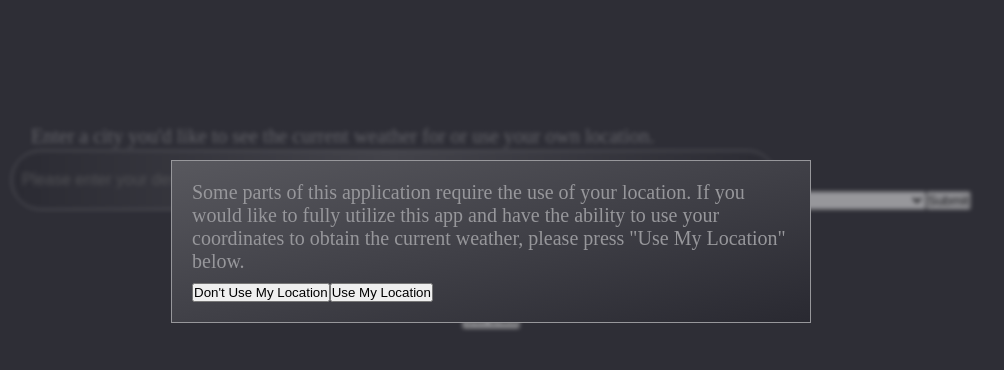
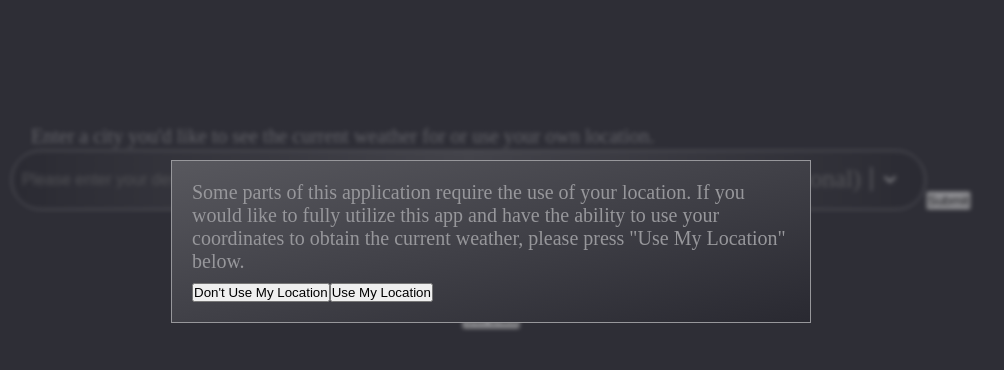
Before and after one commit to Ryan-Tremmel/weather-app, a Next.js app: page / in a window 1280 px wide. Shown: the top 370 px of the page, without its empty margins (149-1153 px from the left). Built offline with nearby package versions, Linux system fonts and the light colour scheme.

Commit message:
Dropdown customized, minor styling done.

```diff
--- a/app/lib/countryOptions.js
+++ b/app/lib/countryOptions.js
@@ -1,5 +1,4 @@
 const countryOptions = [
-  {},
   { name: 'Argentina', code: 'AR' },
   { name: 'Australia', code: 'AU' },
   { name: 'Austria', code: 'AT' },
--- a/app/pages/api/data.js
+++ b/app/pages/api/data.js
@@ -9,11 +9,12 @@ export const fetchWeatherData = async ({
   location,
 }) => {
   try {
+    console.log(country);
     setFetchedData(true);
     const API_KEY = process.env.NEXT_PUBLIC_OPENWEATHER_API_KEY; // CHANGE THIS TO NON-PUBLIC IN PRODUCTION
     const url =
       searchMethod === 'city'
-        ? `https://api.openweathermap.org/data/2.5/weather?q=${cityInputText},${country}&units=${unitOfMeasurement}&appid=${API_KEY}`
+        ? `https://api.openweathermap.org/data/2.5/weather?q=${cityInputText},${country.value}&units=${unitOfMeasurement}&appid=${API_KEY}`
         : `https://api.openweathermap.org/data/2.5/weather?lat=${location.lat.toString()}&lon=${location.lon.toString()}&units=${unitOfMeasurement}&appid=${API_KEY}`;
     const response = await fetch(url); // fetches data from 3rd party api
     return await response.json();
--- /dev/null
+++ b/app/ui/Dropdown.js
@@ -0,0 +1,58 @@
+'use client'; // Ensures it's only rendered on the client
+
+import '@/app/ui/styles/_variables.scss';
+import dynamic from 'next/dynamic';
+import Select from 'react-select';
+import countryOptions from '@/app/lib/countryOptions';
+
+export default function Dropdown({ country, setCountry, searchMethod }) {
+  // NEEDED FOR HYDRATION BUG WITH REACT-SELECT - CAN BE SAFELY REMOVED ONCE BUG IS FIXED
+  // const Select = dynamic(() => import('react-select'), { ssr: false });
+
+  const populateSelect = () => {
+    return countryOptions.map((country) => ({
+      key: country.code ? country.code : '0',
+      value: country.code,
+      label: country.name,
+    }));
+  };
+
+  // Custom Control component to make it look like an input field
+  const customStyles = {
+    control: (provided) => ({
+      ...provided,
+      // height: '40px'
+      backgroundColor: 'transparent',
+      border: 'none',
+      padding: '2px 10px',
+      fontSize: '2.5rem',
+      width: 'max-content',
+    }),
+    input: (provided) => ({
+      ...provided,
+      color: '$color-primary',
+    }),
+    singleValue: (provided) => ({
+      ...provided,
+      color: '$color-primary',
+    }),
+  };
+
+  return (
+    <div
+      className={`input-dropdown-wrapper form__select ${searchMethod === 'geoLoc' ? 'disabled' : ''}`}
+    >
+      <Select
+        isDisabled={searchMethod === 'geoLoc'}
+        options={populateSelect()}
+        value={country}
+        onChange={setCountry}
+        placeholder="Select Country (Optional)"
+        styles={customStyles}
+        instanceId="country-select"
+        isSearchable
+        isClearable
+      />
+    </div>
+  );
+}
--- a/app/ui/Form.js
+++ b/app/ui/Form.js
@@ -2,9 +2,9 @@
 
 import '@/app/ui/styles/Form.scss';
 import { useState } from 'react';
+import Dropdown from '@/app/ui/Dropdown';
 import { fetchWeatherData } from '@/app/pages/api/data';
 import useGeolocation from '@/app/lib/useGeolocation';
-import countryOptions from '@/app/lib/countryOptions';
 
 export default function Form({
   useLocation,
@@ -24,7 +24,7 @@ export default function Form({
 
   // Ensures only letters are entered and not numbers
   const handleTextDisplayChange = (e) => {
-    const lettersOnly = e.target.value.replace(/[^A-Za-z]/g, '');
+    const lettersOnly = e.target.value.replace(/[^A-Za-z\s]/g, '');
     setCityInputText(lettersOnly);
   };
 
@@ -35,6 +35,8 @@ export default function Form({
      */
     e.preventDefault();
     setSearchMethod(e.target.id);
+    setCityInputText('');
+    setCountry(null);
   };
 
   // Selects the unit of measurement based on what the user selects
@@ -71,14 +73,24 @@ export default function Form({
   };
 
   // Maps through the countryOptions array with each country being an object with a name and country code, then displays as options
-  const populateSelect = () => {
+
+  // const populateSelect = () => {
+  //   // NEED TO ADD FALLBACK IF COUNTRY IS NOT LISTED
+  //   return countryOptions.map((country) => ({
+  //     key: country.code ? country.code : '0',
+  //     value: country.code,
+  //     label: country.name,
+  //   }));
+  // };
+
+  /*const populateSelect = () => {
     // NEED TO ADD FALLBACK IF COUNTRY IS NOT LISTED
     return countryOptions.map((country) => (
       <option key={country.code ? country.code : '0'} value={country.code}>
         {country.name}
       </option>
     ));
-  };
+  };*/
 
   // TESTING PURPOSES ONLY - REMOVE BEFORE PRODUCTION
   const logData = (e) => {
@@ -95,7 +107,7 @@ export default function Form({
         </label>
         <input
           id="text-box"
-          className="form__text-input"
+          className={`form__text-input ${searchMethod === 'geoLoc' ? 'disabled--input' : ''}`}
           name="text-box"
           type="text"
           placeholder="Please enter your desired city"
@@ -103,14 +115,19 @@ export default function Form({
           value={cityInputText}
           required
         />
-        <select
-          name="countries"
-          id="countries"
-          value={country}
-          onChange={(e) => setCountry(e.target.value)}
-        >
-          {populateSelect()}
-        </select>
+        <Dropdown
+          country={country}
+          setCountry={setCountry}
+          searchMethod={searchMethod}
+        />
+        {/*<select*/}
+        {/*  name="countries"*/}
+        {/*  id="countries"*/}
+        {/*  value={country}*/}
+        {/*  onChange={(e) => setCountry(e.target.value)}*/}
+        {/*>*/}
+        {/*  {populateSelect()}*/}
+        {/*</select>*/}
         <button onClick={handleFormSubmit}>Submit</button>
       </div>
       <div className="form__section-bottom">
--- a/app/ui/global.scss
+++ b/app/ui/global.scss
@@ -30,6 +30,11 @@ body {
     pointer-events: none;
     filter: blur(2px);
     opacity: 0.5;
+
+    &--input {
+        pointer-events: none;
+        filter: blur(1px) brightness(85%);
+    }
 }
 
 .weatherData__section {
--- a/app/ui/styles/Card.scss
+++ b/app/ui/styles/Card.scss
@@ -44,7 +44,9 @@
   }
 
   &--back {
-    background: linear-gradient(to bottom right, #58585e, #292931);
+  background: linear-gradient(to bottom right, #a6a6b7, #666675);
+    //background: #a6a6b7;
+    color: #3d3d3d;
     transform: rotateY(180deg);
   }
 
--- a/app/ui/styles/Form.scss
+++ b/app/ui/styles/Form.scss
@@ -31,6 +31,11 @@
     padding: 2rem 1rem;
     width: 100%;
     font-size: 1.6rem;
+  }
+  &__select {
+    position: absolute;
+    right: 5.5%;
+    top: 12%;
   }
 }
 
--- a/package.json
+++ b/package.json
@@ -12,6 +12,7 @@
     "next": "15.1.6",
     "react": "^19.0.0",
     "react-dom": "^19.0.0",
+    "react-select": "^5.10.0",
     "sass": "^1.84.0"
   },
   "devDependencies": {
```
